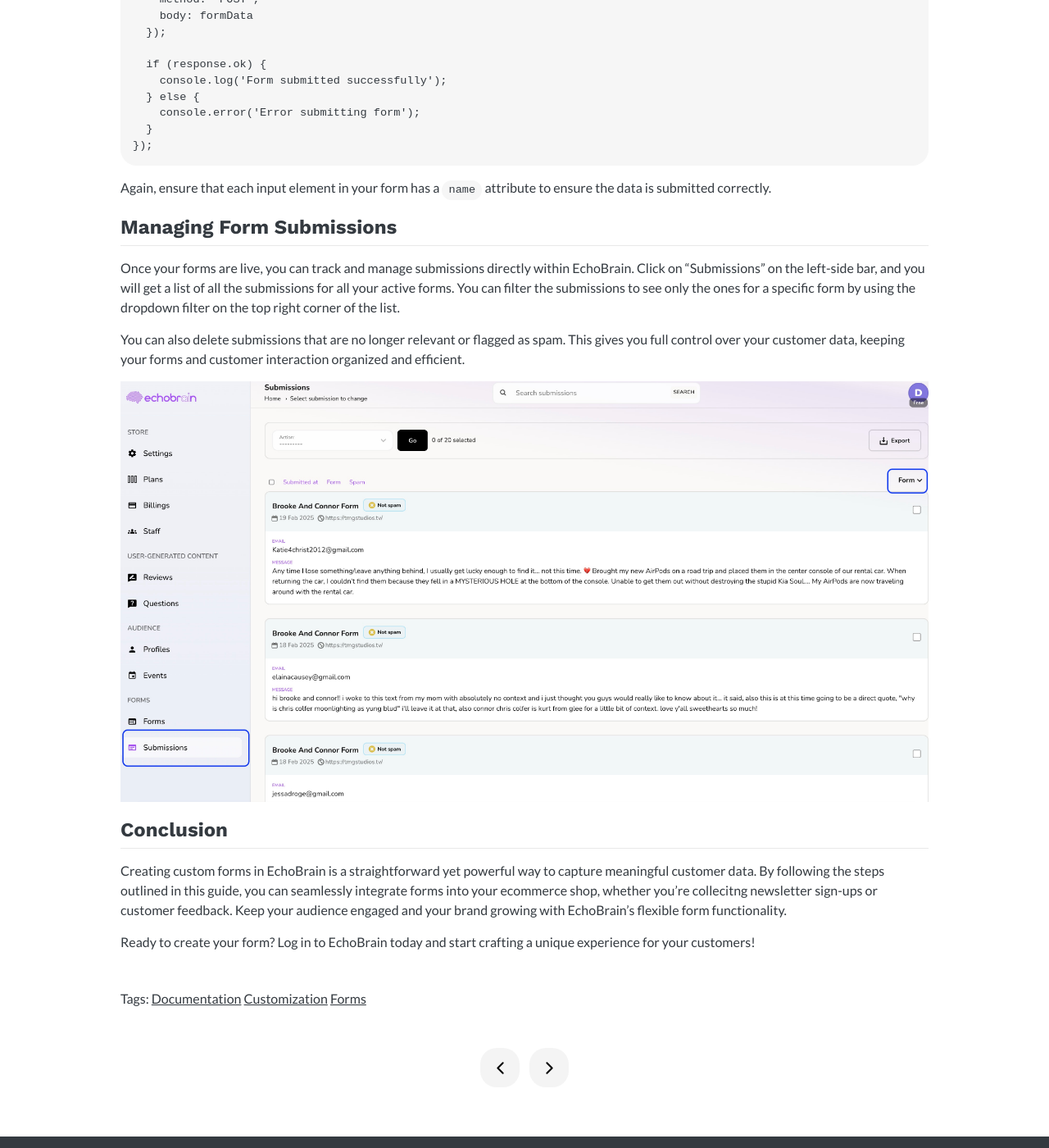
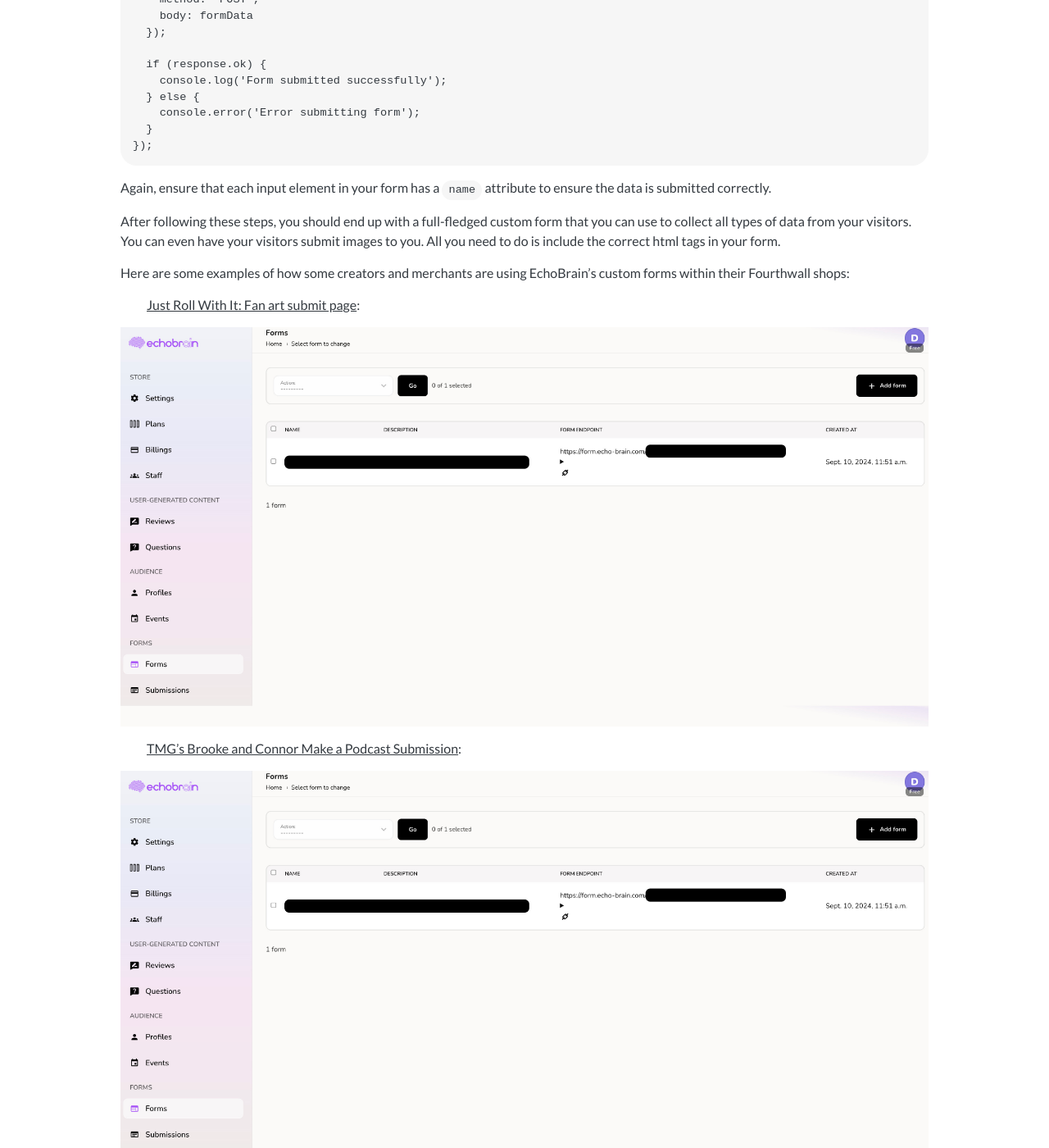
Before and after one commit to echo-brain/echo-brain.github.io, a Jekyll site: the page built from _posts/2024-10-21-adding-custom-forms-to-your-shop.md, in a window 1280 px wide and 1400 px high, scrolled down 2694 px. Shown: the whole window at 82% size. Built offline with Jekyll 4.4.1, drawn with Linux system fonts in a browser that asks for light colours.

Commit message:
Update 2024-10-21-adding-custom-forms-to-your-shop.md

```diff
--- a/_posts/2024-10-21-adding-custom-forms-to-your-shop.md
+++ b/_posts/2024-10-21-adding-custom-forms-to-your-shop.md
@@ -68,6 +68,18 @@
 
 Again, ensure that each input element in your form has a `name` attribute to ensure the data is submitted correctly.
 
+After following these steps, you should end up with a full-fledged custom form that you can use to collect all types of data from your visitors. You can even have your visitors submit images to you. All you need to do is include the correct html tags in your form.
+
+Here are some examples of how some creators and merchants are using EchoBrain's custom forms within their Fourthwall shops:
+
+- [Just Roll With It: Fan art submit page](https://jrwishow.com/pages/fanart-submit):
+
+![EchoBrain forms dashboard](/assets/posts/echobrain_dashboard_forms_1.jpg)
+
+- [TMG's Brooke and Connor Make a Podcast Submission](https://tmgstudios.tv/pages/form-brooke-and-connor):
+
+![EchoBrain forms dashboard](/assets/posts/echobrain_dashboard_forms_1.jpg)
+
 ## Managing Form Submissions
 Once your forms are live, you can track and manage submissions directly within EchoBrain. Click on "Submissions" on the left-side bar, and you will get a list of all the submissions for all your active forms. You can filter the submissions to see only the ones for a specific form by using the dropdown filter on the top right corner of the list.
 
```
